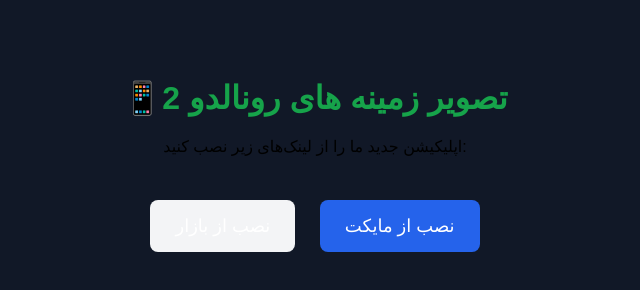
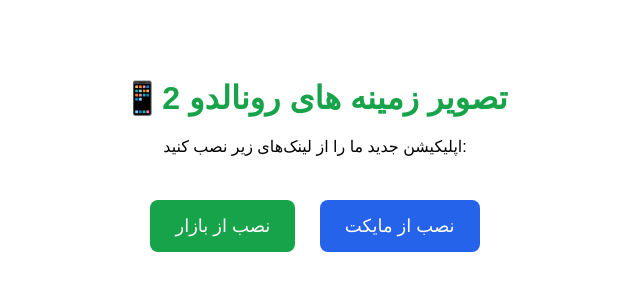
Before and after one commit to mohsenabdollahi-jpg/myapp-download, a plain HTML site: page index.html in a window 1280 px wide. Shown: the whole page, without its empty margins (325-965 px from the left). Drawn offline with Linux system fonts and the light colour scheme.

Commit message:
Update index.html

```diff
--- a/index.html
+++ b/index.html
@@ -7,7 +7,7 @@
   <style>
     body {
       font-family: sans-serif;
-      background-color: #111827;
+      background-color: #ffffff;
       text-align: center;
       padding: 50px;
     }
@@ -22,11 +22,13 @@
       font-size: 18px;
       text-decoration: none;
       color: white;
-      background-color: #f3f4f6;
       border-radius: 8px;
     }
+    .button.bazaar {
+      background-color: #16a34a; /* سبز برای بازار */
+    }
     .button.myket {
-      background-color: #2563eb;
+      background-color: #2563eb; /* آبی برای مایکت */
     }
   </style>
 </head>
@@ -34,7 +36,7 @@
   <h1>📱2 تصویر زمینه های رونالدو</h1>
   <p>اپلیکیشن جدید ما را از لینک‌های زیر نصب کنید:</p>
   <br>
-  <a href="https://cafebazaar.ir/app/com.mohsenabdollahi.ronaldo2wallpaper" class="button">نصب از بازار</a>
+  <a href="https://cafebazaar.ir/app/com.mohsenabdollahi.ronaldo2wallpaper" class="button bazaar">نصب از بازار</a>
   <a href="https://myket.ir/app/com.mohsenabdollahi.ronaldo2wallpaper" class="button myket">نصب از مایکت</a>
 </body>
 </html>
```
